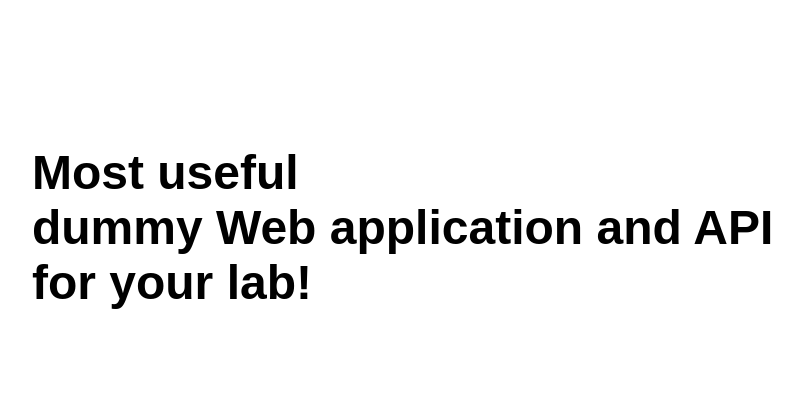
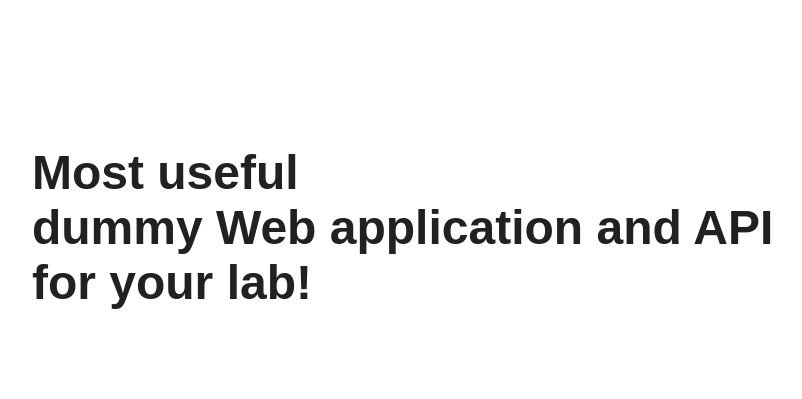
Before and after one commit to teymurgahramanov/app22, a Flask app: page / in a window 1280 px wide. Shown: the part 54-453 px from the top of the page, without its empty margins (244-1046 px from the left). Run offline with Flask 2, Linux system fonts and the light colour scheme.

Commit message:
changed font color

```diff
--- a/static/styles.css
+++ b/static/styles.css
@@ -122,6 +122,7 @@ a, a:visited, a:hover, a:active {
 
 .about {
   font-weight: bold;
+  color: #212121;
   padding: 100px 0;
   font-size: 48px;
   white-space: pre-wrap;
```
